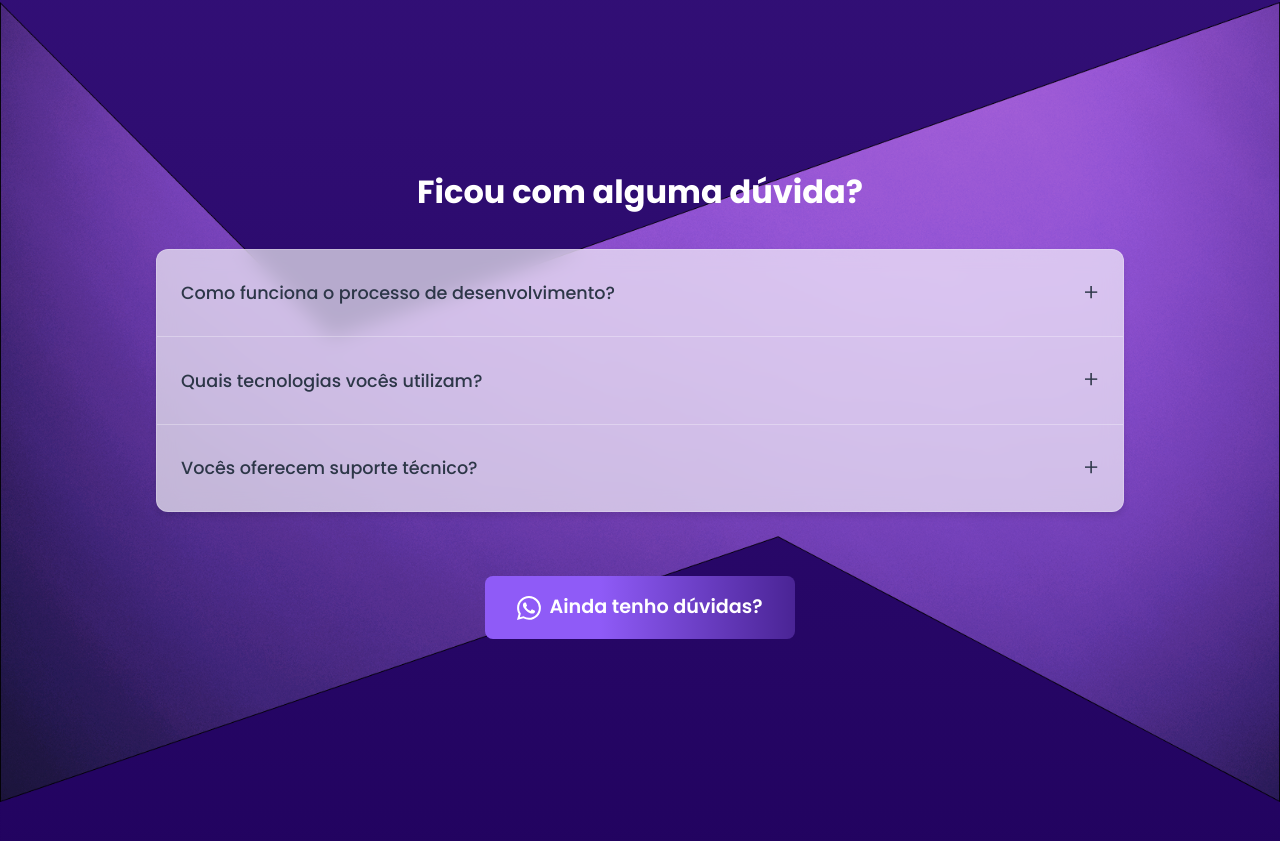
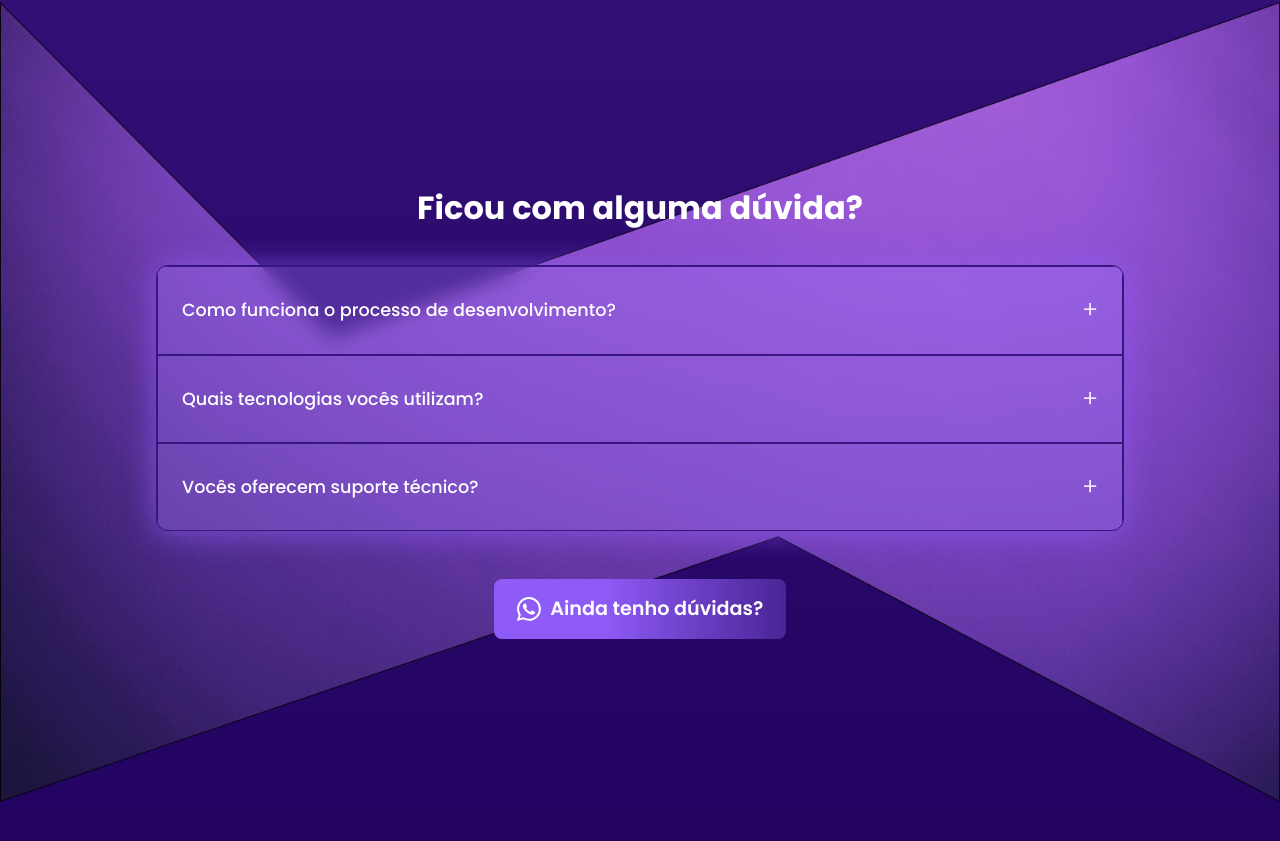
Before and after one commit to Ramon-24/WebCode, a Next.js app in the folder webcode/: page / in a window 1280 px wide. Shown: the part 2237-3078 px from the top of the page. Built offline with nearby package versions, Linux system fonts and the light colour scheme.

Commit message:
Ajustes em Dúvidas

```diff
--- a/webcode/src/app/Components.css/Duvidas.css
+++ b/webcode/src/app/Components.css/Duvidas.css
@@ -7,6 +7,7 @@
     display: flex;
     align-items: center;
     overflow: hidden;
+    transition: ease-in-out all 0.9s !important;
 }
 
 .titulo_duvidas {
@@ -32,14 +33,12 @@
     left: 0;
     width: 100%;
     height: 100%;
-    /* background: rgba(0, 0, 0, 0.4); Overlay escuro para melhor contraste */
     z-index: 2;
 }
 
 .container {
     position: relative;
     z-index: 3;
-    /* Coloca o conteúdo acima da imagem e do overlay */
     max-width: 1000px;
     margin: 0 auto;
     padding: 0 1rem;
@@ -48,18 +47,19 @@
 
 /* Restante do CSS permanece igual, mas ajuste cores para contraste */
 .faqContainer {
-    border: 1px solid rgba(255, 255, 255, 0.2);
+    border: 1px solid #391580;
     border-radius: 12px;
     overflow: hidden;
-    box-shadow: 0 4px 6px rgba(0, 0, 0, 0.1);
+    box-shadow: 0 2px 30px #8f5bf7b5;
     margin-bottom: 2rem;
-    background: rgba(255, 255, 255, 0.655);
+    background: #a579fd50;
     /* Fundo semi-transparente */
     backdrop-filter: blur(10px);
 }
 
 .faqItem {
-    border-bottom: 1px solid rgba(255, 255, 255, 0.3);
+    border: 1px solid #391580;
+    /* border-bottom: 1px solid rgba(165, 3, 3, 0.3); */
 }
 
 .faqItem:last-child {
@@ -84,7 +84,7 @@
 }
 
 .faqQuestion:hover {
-    background-color: rgba(255, 255, 255, 0.5);
+    background-color: #a579fd7a;
 }
 
 .icon {
@@ -98,28 +98,29 @@
 .faqAnswer {
     overflow: hidden;
     transition: all 0.3s ease;
-    background-color: rgba(255, 255, 255, 0.7);
+    background-color: #4a2495c9;
 }
 
 .faqAnswer p {
-    padding: 0 1.5rem 1.5rem;
+    padding: 2rem 1.5rem 2rem 1.5rem;
     margin: 0;
-    line-height: 1.6;
-    color: #2d3748;
+    font-weight: 300;
+    line-height: 1.4;
+    color: white;
     /* Cor escura para contraste */
 }
 
 .stillHaveQuestions {
     text-align: center;
-    padding: 2rem 0;
+    padding: 1rem 0;
 }
 
 .contactButton {
     display: inline-flex;
     align-items: center;
-    gap: 0.5rem;
-    padding: 1rem 2rem;
-    font-size: 1rem;
+    gap: 0.6rem;
+    padding: 0.9rem 1.4rem;
+    font-size: 0.8rem;
     font-weight: 600;
     color: #ffffff;
     background: var(--bg-hero-button);
@@ -146,6 +147,16 @@
     color: white !important;
     text-shadow: 0 2px 4px rgba(0, 0, 0, 0.5);
 }
+
+
+
+
+
+
+
+
+
+
 
 /* Responsividade */
 @media (max-width: 768px) {
--- a/webcode/src/app/Components/Duvidas.js
+++ b/webcode/src/app/Components/Duvidas.js
@@ -68,7 +68,7 @@ export function Duvidas() {
                     {t.perguntas.map((item, index) => (
                         <div key={index} className="faqItem">
                             <button
-                                className="faqQuestion"
+                                className="faqQuestion" style={{ color:'white' }}
                                 onClick={() => toggleAccordion(index)}
                                 aria-expanded={activeIndex === index}
                             >
```
